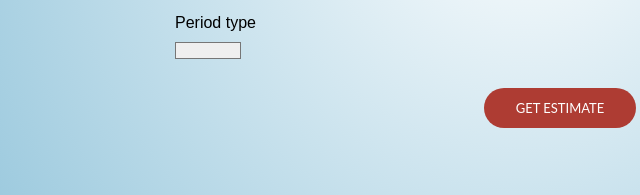
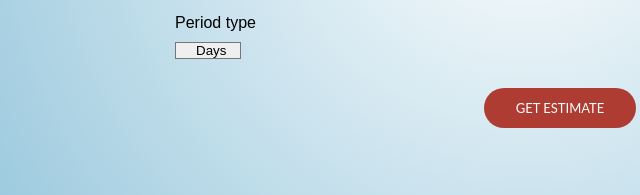
Before and after one commit to Murithijoshua/my_covid-19-estimator-py, a website: page frontend/index.html in a window 1280 px wide. Shown: the part 541-736 px from the top of the page, 80-720 px from the left. Drawn offline with Linux system fonts and the light colour scheme.

Commit message:
Update index.html
minor changes

```diff
--- a/frontend/index.html
+++ b/frontend/index.html
@@ -54,7 +54,6 @@
 					<div class="form-wrapper">
 		                	  <label for="data-period-type">Period type</label>
 						  <select class="custom-select" id="data-period-type" data-period-type>
-						    <option selected></option>
 						    <option value="days">Days</option>
 						    <option value="weeks">Weeks</option>
 						    <option value="months">Months</option>
```
